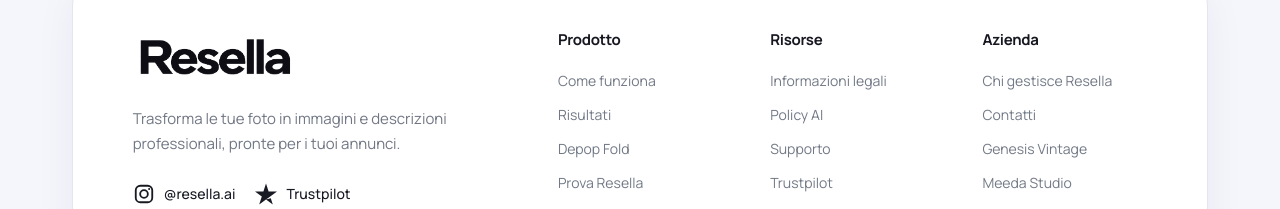
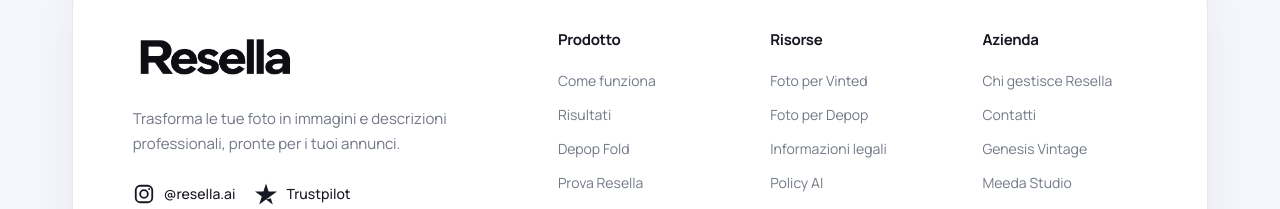
Before and after one commit to resella-ai/landing, a React (Vite) app: page / in a window 1280 px wide. Shown: the part 4463-4672 px from the top of the page. Built offline with nearby package versions, Linux system fonts and the light colour scheme.

Commit message:
SEO: link marketplace landing pages from footer

```diff
--- a/src/App.jsx
+++ b/src/App.jsx
@@ -595,6 +595,8 @@ function Footer() {
             <FooterColumn
               title="Risorse"
               links={[
+                { label: "Foto per Vinted", href: "/foto-prodotti-vinted/" },
+                { label: "Foto per Depop", href: "/foto-prodotti-depop/" },
                 { label: "Informazioni legali", href: "https://resella.meeda.it/legal.html" },
                 { label: "Policy AI", href: "https://resella.meeda.it/ai-policy.html" },
                 { label: "Supporto", href: "mailto:app.resella.ai@gmail.com" },
```
